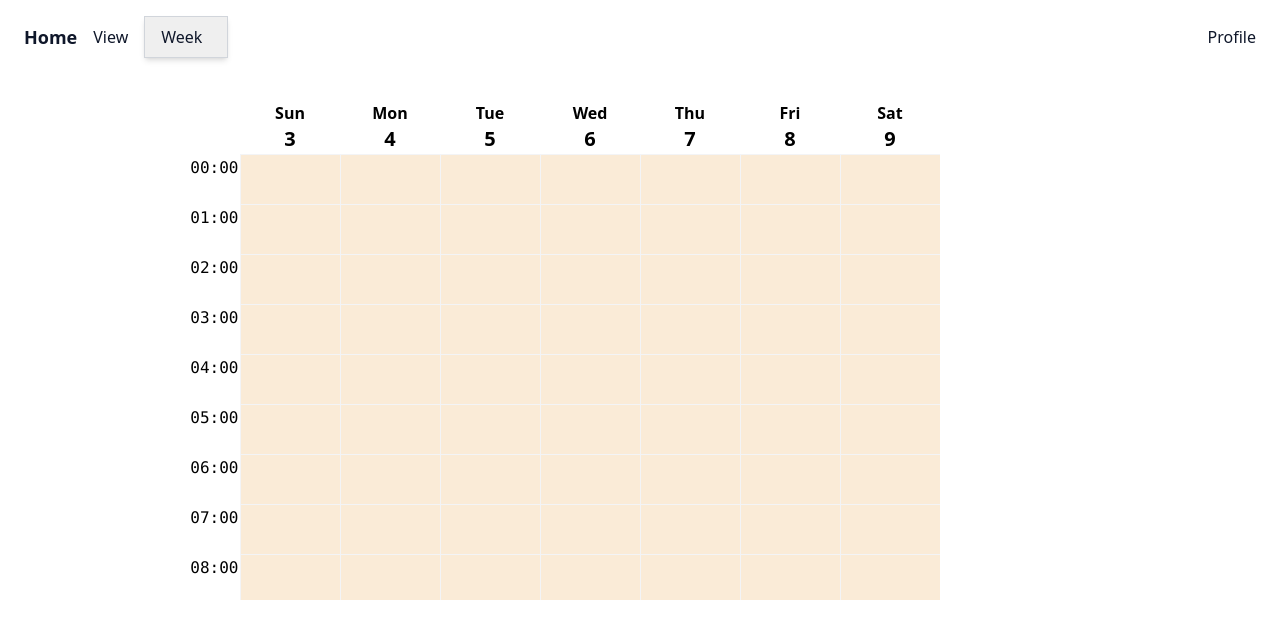
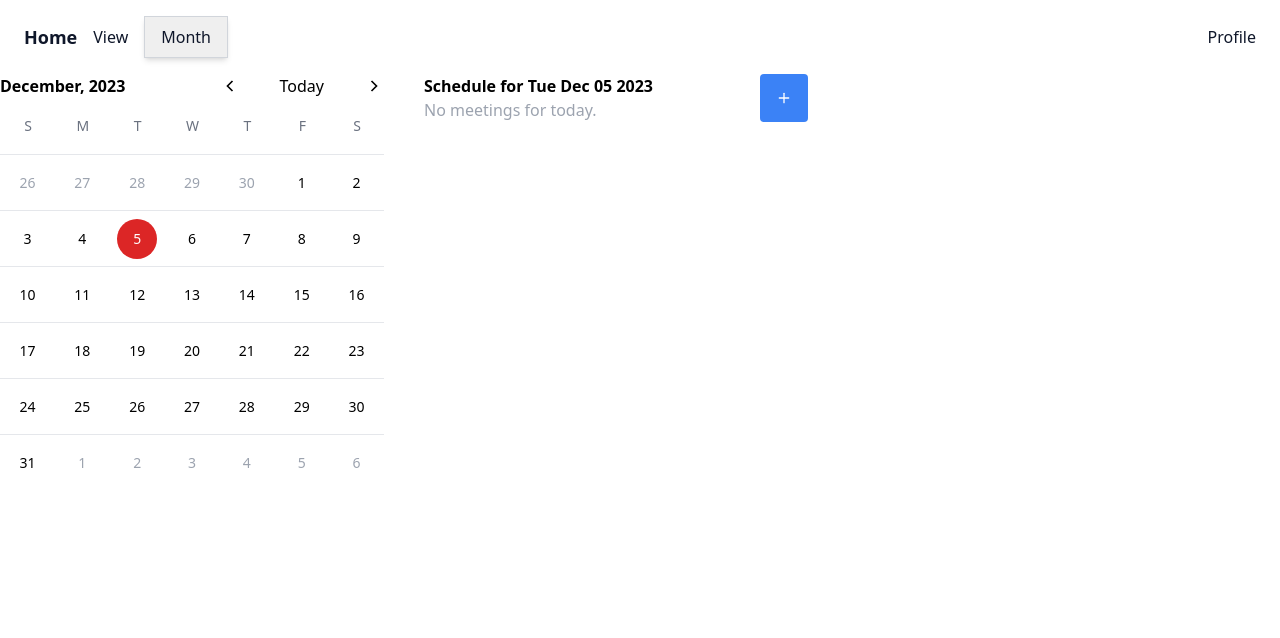
Before and after one commit to kirtimukh/nullcalendar, a React (Create React App) app: page / in a window 1280 px wide. Shown: the top 638 px of the page. Built offline with nearby package versions, Linux system fonts and the light colour scheme.

Commit message:
Restructured components towards common DnDSpace, improved dynamic positioning of modals

```diff
--- a/src/App.js
+++ b/src/App.js
@@ -6,7 +6,7 @@ import Navbar from "./components/Navbar";
 
 
 export default function App() {
-	const [selectedView, setSelectedView] = useState("Week");
+	const [selectedView, setSelectedView] = useState("Month");
 	const navbarProps = {
 		selectedView, setSelectedView
 	}
--- a/src/components/calendar/Calendar.js
+++ b/src/components/calendar/Calendar.js
@@ -6,7 +6,12 @@ import Month from "./Month";
 const Calendar = ({ props }) => {
     return (
         <>
-            {props.selectedView === "Week" ? <Week /> : <Month />}
+            {/* DndSpace: required for Draggable to work - position (relative or absolute), width, and height */}
+            <div className='w-full h-full relative z-10' id='DnDSpace'>
+                <div className='relative w-full h-full z-10' id='calendar-week'>
+                    {props.selectedView === "Week" ? <Week /> : <Month />}
+                </div>
+            </div>
         </>
     )
 }
--- a/src/components/calendar/Month.js
+++ b/src/components/calendar/Month.js
@@ -1,8 +1,9 @@
-import React, { useState } from 'react'
+import React, { useState, useRef } from 'react'
 import { generateDate, months } from "../../util/calendar";
 import cn from "../../util/cn";
 import { GrFormNext, GrFormPrevious } from "react-icons/gr";
 import DayEventList from '../modals/DayEventList';
+import Draggable from 'react-draggable';
 
 import dayjs from "dayjs";
 
@@ -13,9 +14,23 @@ const Month = () => {
     const [today, setToday] = useState(currentDate);
     const [selectDate, setSelectDate] = useState(currentDate);
 
+    const nodeRef = useRef(null);
+    const [isDragging, setIsDragging] = useState(false);
+
     return (
-        <div className="flex gap-10 sm:divide-x justify-center sm:w-1/2 mx-auto h-screen items-center sm:flex-row w-full">
-            <div className="w-96 h-96 ">
+        <>
+            <Draggable
+                bounds="parent"
+                nodeRef={nodeRef}
+                onDrag={() => setIsDragging(true)}
+                onStop={() => {
+                    setTimeout(() => {
+                        setIsDragging(false)
+                    }, 30)
+                }}
+            >
+                <div ref={nodeRef} className="flex gap-10 items-center absolute h-[416px]">
+                    <div className="w-96">
                         <div className="flex justify-between items-center">
                             <h1 className="select-none font-semibold">
                                 {months[today.month()]}, {today.year()}
@@ -92,6 +107,9 @@ const Month = () => {
                     </div>
                     <DayEventList selectDate={selectDate} />
                 </div>
+            </Draggable>
+        </>
+
     )
 }
 
--- a/src/components/calendar/Week.js
+++ b/src/components/calendar/Week.js
@@ -1,12 +1,10 @@
-import React, { useState, useEffect } from 'react';
+import React, { useState, useEffect, useRef } from 'react';
 import dayjs from "dayjs";
 import Draggable from 'react-draggable';
 
 import EventModal from '../modals/createEventModal';
 
 export default function Week() {
-  const [isDragging, setIsDragging] = useState(false);
-
   useEffect(() => {
     const viewportWidth = document.documentElement.clientWidth
     const viewportHeight = document.documentElement.clientHeight
@@ -16,13 +14,15 @@ export default function Week() {
     const tableContainer = document.getElementById('table-container');
     const tableWidth = tableContainer.offsetWidth;
     const tableHeight = tableContainer.offsetHeight;
-    const tableLeft = (viewportWidth / 2) - (tableWidth / 2) - 100;
-    const tableTop = (viewportHeight / 2) - (tableHeight / 2) - 50 - navbarHeight;
+    const tableLeft = (viewportWidth / 2) - ((tableWidth - 100) / 2) - 100;
+    const tableTop = (viewportHeight / 2) - ((tableHeight - 50) / 2) - 50 - navbarHeight;
     const tableStyleLeft = `${tableLeft}px`;
     const tableStyleTop = `${tableTop}px`;
 
     tableContainer.style.left = tableStyleLeft;
     tableContainer.style.top = tableStyleTop;
+
+    console.log(tableContainer.style.left, tableContainer.style.top)
   }, [])
 
   const startOfWeek = dayjs().startOf('week');
@@ -48,22 +48,29 @@ export default function Week() {
     const element = document.getElementById('table-container');
     const rectPoints = element.getBoundingClientRect();
 
+    const navbar = document.getElementById('navbar');
+    const navbarHeight = navbar.offsetHeight;
+
     setEventModalProps({
       hideModal: hideEventModal,
       boxWidth: element.offsetWidth - 100,
+      boxLeft: rectPoints.left + 100,
       boxHeight: element.offsetHeight - 50,
-      boxTop: rectPoints.top + 50,
-      boxLeft: rectPoints.left + 100,
+      boxTop: rectPoints.top + 50 - navbarHeight,
     })
+
+    console.log(eventModalProps)
     setShowEventModal(true);
   }
 
+  const nodeRef = useRef(null);
+  const [isDragging, setIsDragging] = useState(false);
+
   return (
     <>
-      <div className='week-background calendarAndModalDnDSpace'>
-        <div className='calendar-week-view'>
       <Draggable
         bounds="parent"
+        nodeRef={nodeRef}
         onDrag={() => setIsDragging(true)}
         onStop={() => {
           setTimeout(() => {
@@ -71,9 +78,8 @@ export default function Week() {
           }, 30)
         }}
       >
-            <div id='table-container'
-              className='absolute'
-            >
+        <div ref={nodeRef} className='absolute' id='table-container'>
+          <div>
             <table>
               <thead>
                 <tr>
@@ -103,10 +109,10 @@ export default function Week() {
               </tbody>
             </table>
           </div>
+        </div>
       </Draggable>
-        </div>
+
       {showEventModal && <EventModal props={eventModalProps} />}
-      </div>
     </>
   );
 }
--- a/src/components/modals/DayEventList.js
+++ b/src/components/modals/DayEventList.js
@@ -3,28 +3,28 @@ import { FiPlus } from 'react-icons/fi';
 
 
 const DayEventList = ({ selectDate }) => {
-    const [returnDate, setReturnDate] = useState();
-    const [isScheduled, setIsScheduled] = useState(null);
+    // const [returnDate, setReturnDate] = useState();
+    // const [isScheduled, setIsScheduled] = useState(null);
 
-    const postSelectDate = (date) => {
-        fetch("http://localhost:8000/meetings", {
-            method: "POST",
-            headers: { "Content-Type": "application/json" },
-            body: JSON.stringify({
-                date: date.toDate().toDateString(),
-                timezone: Intl.DateTimeFormat().resolvedOptions().timeZone
-            }),
-        })
-            .then((res) => res.json())
-            .then((data) => {
-                setReturnDate(data.date);
-                setIsScheduled(data.scheduled)
-            });
-    }
+    // const postSelectDate = (date) => {
+    //     fetch("http://localhost:8000/meetings", {
+    //         method: "POST",
+    //         headers: { "Content-Type": "application/json" },
+    //         body: JSON.stringify({
+    //             date: date.toDate().toDateString(),
+    //             timezone: Intl.DateTimeFormat().resolvedOptions().timeZone
+    //         }),
+    //     })
+    //         .then((res) => res.json())
+    //         .then((data) => {
+    //             setReturnDate(data.date);
+    //             setIsScheduled(data.scheduled)
+    //         });
+    // }
 
     return (
-        <div className="h-96 w-96 sm:px-5 display">
-            <div className="h-10 flex">
+        <div className="w-96 flex flex-col h-full">
+            <div className="flex justify-between w-full top-0">
                 <div>
                     <h1 className="font-semibold">
                         Schedule for {selectDate.toDate().toDateString()}
@@ -33,19 +33,20 @@ const DayEventList = ({ selectDate }) => {
                 </div>
                 <div>
                     <button className="bg-blue-500 hover:bg-blue-700 text-white font-bold py-4 px-4 rounded"
-                        onClick={() => {
-                            postSelectDate(selectDate)
-                        }}
+                    // onClick={() => {
+                    //     postSelectDate(selectDate)
+                    // }}
                     >
                         <FiPlus className="w-full h-full"
                         />
                     </button>
                 </div>
-                <div>
+                {/* <div>
                     {returnDate && isScheduled && <h1>Your meeting is booked for {returnDate}</h1>}
                     {isScheduled === false && <h1>Your meeting is not booked</h1>}
-                </div>
+                </div> */}
             </div>
+            <div className='w-full flex-grow'></div>
         </div>
     )
 }
--- a/src/components/modals/createEventModal.js
+++ b/src/components/modals/createEventModal.js
@@ -1,13 +1,11 @@
-import React, { useRef, useLayoutEffect } from 'react';
+import React, { useRef, useEffect } from 'react';
 import Draggable from 'react-draggable';
 
 
 export default function EventModal({ props }) {
+  const nodeRef = useRef(null);
 
-  const targetRef = useRef(null);
-
-  useLayoutEffect(() => {
-    if (targetRef.current) {
+  useEffect(() => {
     const eventModal = document.getElementById('create-event-form');
     const modalWidth = eventModal.offsetWidth;
     const modalHeight = eventModal.offsetHeight;
@@ -18,21 +16,20 @@ export default function EventModal({ props }) {
 
     eventModal.style.left = modalStyleLeft;
     eventModal.style.top = modalStyleTop;
-    }
-  })
+  }, [])
 
   return (
     <>
-      <div
+      {/* <div
         className='mangobyte overlay bg-gray-500 bg-opacity-50 absolute top-0 left-0 w-full h-full z-20'
         onClick={props.hideModal}
-      >
-        <Draggable bounds="parent">
+      > */}
+      <Draggable bounds="parent" nodeRef={nodeRef}>
         <div
           onClick={(event) => { event.stopPropagation() }}
-            className='bg-amber-200 fixed'
+          className='bg-amber-200 absolute w-[400px]'
           id='create-event-form'
-            ref={targetRef}
+          ref={nodeRef}
         >
           <div className='w-full h-full'>
             <div className='mangoform bg-lime-300'>
@@ -69,15 +66,15 @@ export default function EventModal({ props }) {
                   name='event-participants'
                   id='event-participants' />
                 <div className='flex justify-evenly'>
-                    <button className='close-modal'>Close</button>
-                    <button className='close-modal'>Save</button>
+                  <button className='close-btn' onClick={props.hideModal}>Close</button>
+                  <button className='save-btn'>Save</button>
                 </div>
               </form>
             </div>
           </div>
         </div>
       </Draggable>
-      </div>
+      {/* </div> */}
     </>
   );
 }
--- a/src/index.css
+++ b/src/index.css
@@ -6,20 +6,6 @@
 :root {
     --week-table-cell-width: 100px;
     --week-table-cell-height: 50px;
-}
-
-/* Path: src/App.css required for Draggable to work - position (relative or absolute), width, and height*/
-.week-background {
-    position: relative;
-    width: 100%;
-    height: 100%;
-}
-
-.calendar-week-view {
-    position: relative;
-    width: 100%;
-    height: 100%;
-    z-index: 10;
 }
 
 #table-container {
@@ -53,7 +39,3 @@ tr td:first-child {
     background-color: white;
     text-align: right;
 }
-
-#create-event-form {
-    width: 400px;
-}
```
Lines whose indentation alone changed are shown as unchanged.
